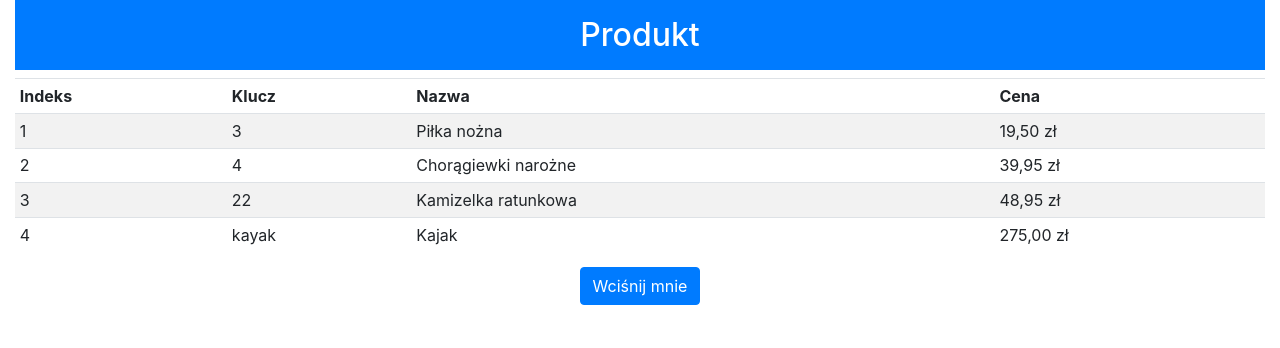
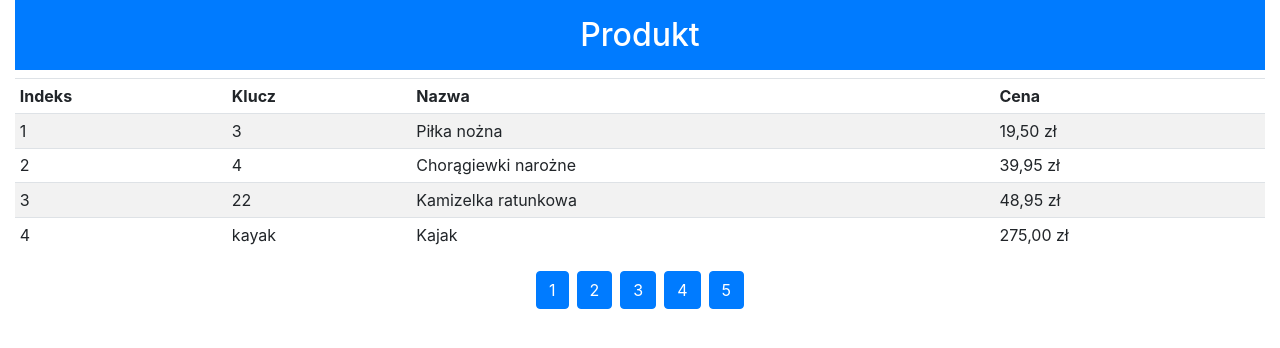
Before and after one commit to marekz/vuejs_simple_example, a Vue app in the folder templatesanddata/: page / in a window 1280 px wide. Shown: the top 348 px of the page. Built offline with nearby package versions, Linux system fonts and the light colour scheme.

Commit message:
Loop directive - content generating without source data

```diff
--- a/templatesanddata/src/App.vue
+++ b/templatesanddata/src/App.vue
@@ -13,8 +13,10 @@
       </tbody>
     </table>
     <div class="text-center">
-      <button v-on:click="handleClick" class="btn btn-primary">
-        Wciśnij mnie
+      <!-- eslint-disable-next-line vue/require-v-for-key -->
+      <button v-for="i in 5" v-on:click="handleClick(i)"
+              class="btn btn-primary m-1">
+        {{ i }}
       </button>
     </div>
   </div>
```
